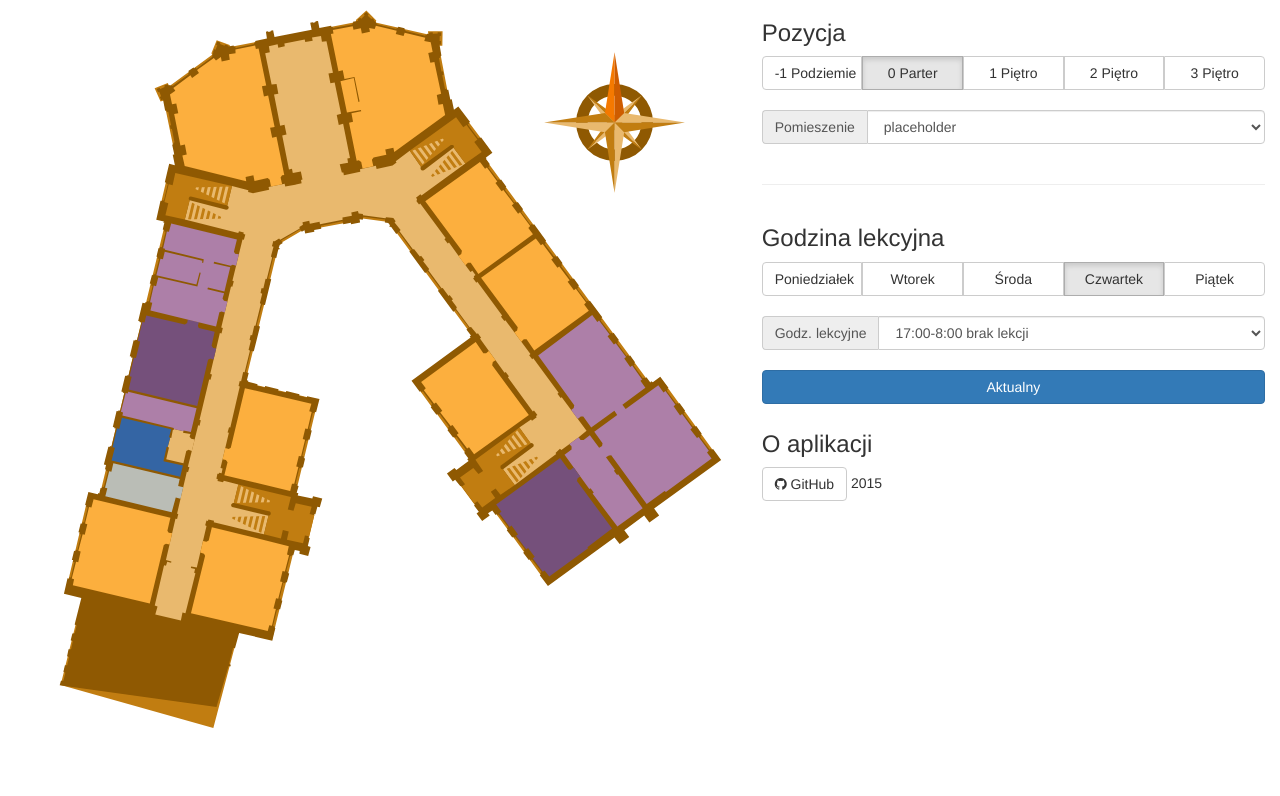
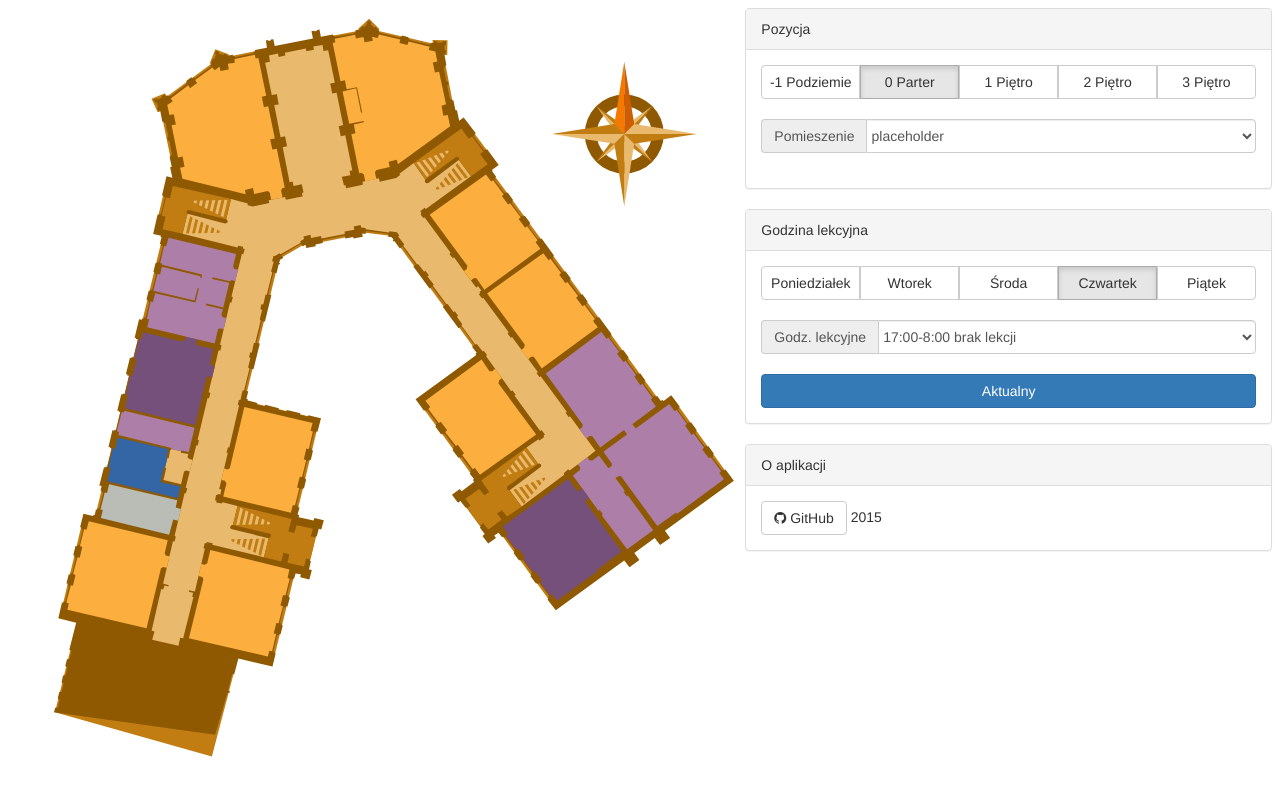
Before and after one commit to skaiaa/mapaszkoly, a plain HTML site: page index.html in a window 1280 px wide. Drawn offline with nearby package versions, Linux system fonts and the light colour scheme.

Commit message:
Jakiescos

```diff
--- a/index.html
+++ b/index.html
@@ -14,6 +14,7 @@
 		<link rel="stylesheet" href="https://maxcdn.bootstrapcdn.com/font-awesome/4.3.0/css/font-awesome.min.css">
 	<!-- Building plan style & classes colors -->
 	<link rel="stylesheet" type="text/css" href="styles/plan.css">
+	<link rel="stylesheet" type="text/css" href="styles/bootfix.css">
 </head>
 <body>
 	<!-- Canvas -->
@@ -22,8 +23,9 @@
 	<!-- Panel -->
 	<!-- Przyciski, klasy, nauczyciele, guziczki zmienianie daty, godziny, sledzenie. -->
 	<div id="panel">
-		<div id="position" class="col-xs-12 col-sm-6 col-md-5">
-			<h3>Pozycja</h3>
+		<div id="position" class="panel panel-default col-xs-12 col-sm-6 col-md-5">
+			<div class="panel-heading">Pozycja</div>
+			<div class="panel-body">
 			<div data-toggle="buttons">
 			<!-- TODO: Opcje generowane z JSON -->
 				<div id="levels" class="btn-group btn-group-justified" data-toggle="buttons">
@@ -54,10 +56,11 @@
 				<br>
 
 			</div>
-			<hr>
+			</div>
 		</div>
-		<div id="time" class="col-xs-12 col-sm-6 col-md-5">
-			<h3>Godzina lekcyjna</h3>
+		<div id="time" class="panel panel-default col-xs-12 col-sm-6 col-md-5">
+			<div class="panel-heading">Godzina lekcyjna</div>
+			<div class="panel-body">
 			<div data-toggle="buttons">
 			<!-- TODO: Opcje generowane z JSON -->
 				<div id="days" class="btn-group btn-group-justified" data-toggle="buttons">
@@ -98,12 +101,14 @@
 				</label>
 
 			</div>
-			<hr>
+			</div>
 		</div>
-		<div id="info" class="col-xs-12 col-sm-6 col-md-5">
-			<h3>O aplikacji</h3>
+		<div id="info" class="panel panel-default col-xs-12 col-sm-6 col-md-5">
+			<div class="panel-heading">O aplikacji</div>
+			<div class="panel-body">
 			<a class="btn btn-default" href="https://github.com/skaiaa/mapaszkoly" target="_blank"><i class="fa fa-github"></i> GitHub</a>
 			2015
+		</div>
 	 	</div>
 		<div id="debug" class="col-xs-12 col-sm-12 col-md-12"></div>
 	</div>
--- /dev/null
+++ b/styles/bootfix.css
@@ -0,0 +1,7 @@
+.col-lg-1, .col-lg-10, .col-lg-11, .col-lg-12, .col-lg-2, .col-lg-3, .col-lg-4, .col-lg-5, .col-lg-6, .col-lg-7, .col-lg-8, .col-lg-9, .col-md-1, .col-md-10, .col-md-11, .col-md-12, .col-md-2, .col-md-3, .col-md-4, .col-md-5, .col-md-6, .col-md-7, .col-md-8, .col-md-9, .col-sm-1, .col-sm-10, .col-sm-11, .col-sm-12, .col-sm-2, .col-sm-3, .col-sm-4, .col-sm-5, .col-sm-6, .col-sm-7, .col-sm-8, .col-sm-9, .col-xs-1, .col-xs-10, .col-xs-11, .col-xs-12, .col-xs-2, .col-xs-3, .col-xs-4, .col-xs-5, .col-xs-6, .col-xs-7, .col-xs-8, .col-xs-9 {
+    padding-right: 0px;
+    padding-left: 0px;
+}
+body {
+	padding: 8px;
+}
```
